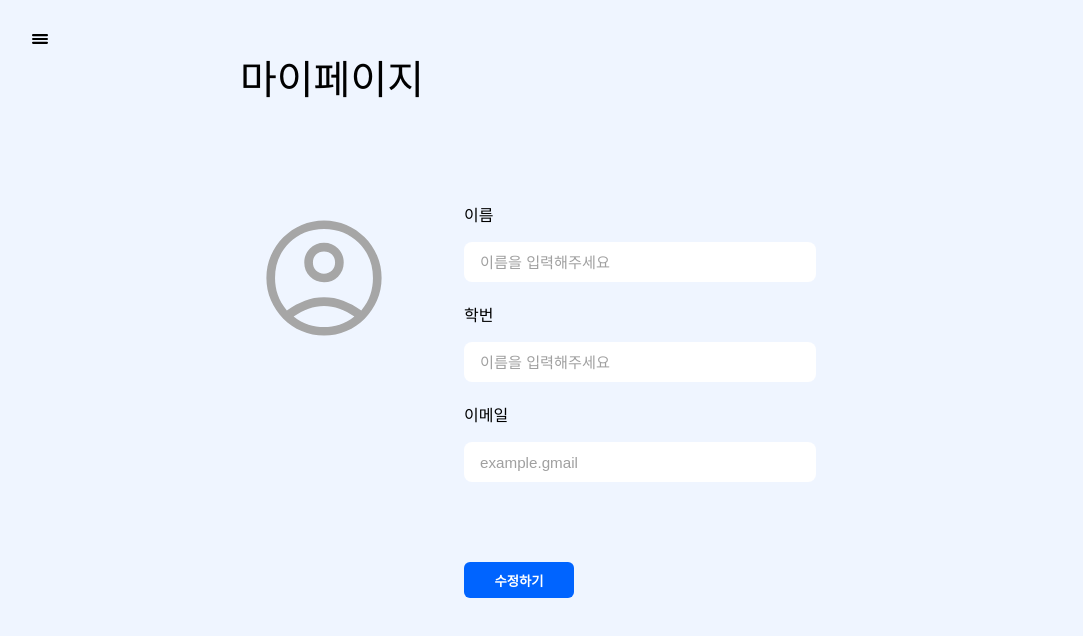
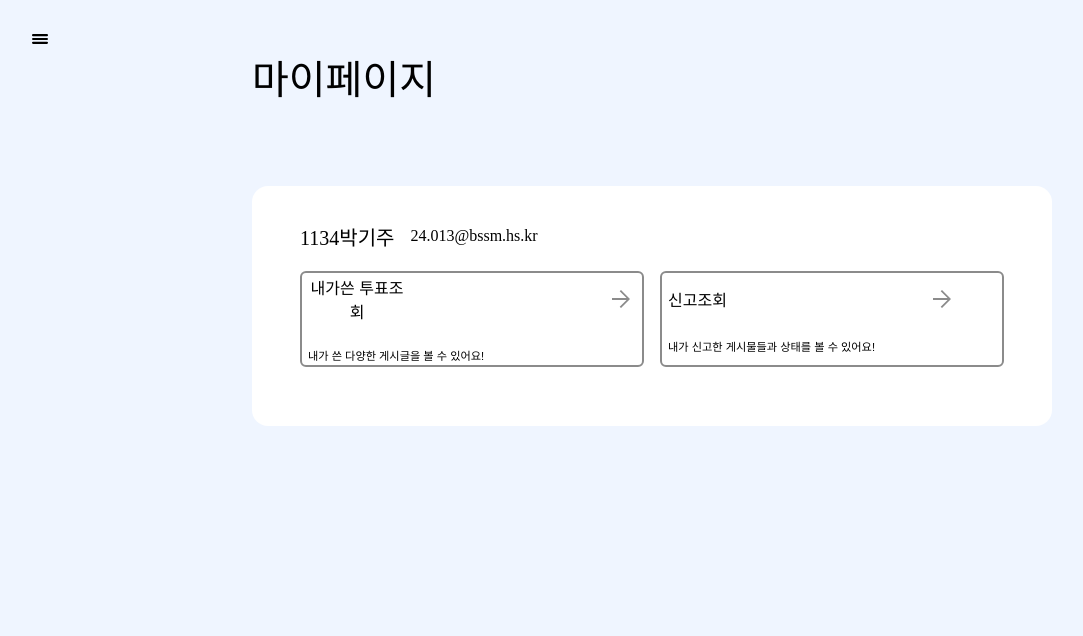
Before and after one commit to pluto-bssm/upik_realfront, a Next.js app in the folder apps/client/: page /mypage in a window 1280 px wide. Shown: the top 636 px of the page, without its empty margins (28-1111 px from the left). Built offline with nearby package versions, Linux system fonts and the light colour scheme; a web font is replaced by a local one.

Commit message:
refact :: 마이페이지 수정

```diff
--- a/apps/client/src/app/mypage/page.tsx
+++ b/apps/client/src/app/mypage/page.tsx
@@ -1,43 +1,59 @@
 "use client";
 
 import React from "react";
-import Image from "next/image";
-import user from "@/app/images/user.svg";
+import arrow from "@/app/images/arrow3.svg";
 import {
   Container,
   Title,
   ContentBox,
-  ProfileImage,
   InfoContainer,
-  Label,
-  Input,
+  NameForm,
+  Name,
+  Form,
   Button,
-  Form
+  ButtonForm,
+  StyledArrowImage,
+  ButtonSection,
+  Buttonp,
+  ButtonSub,
+  ButtonContent
 } from "../style/Mypage"
+
+const name = "1134박기주";
+const email = "24.013@bssm.hs.kr";
 
 export default function Mypage() {
   return (
     <Container>
       <Title>마이페이지</Title>
       <ContentBox>
-        <ProfileImage src={user} alt="유저이미지" />
         <Form>
         <InfoContainer>
-          <div>
-            <Label>이름</Label>
-            <Input placeholder="이름을 입력해주세요" />
-          </div>
-          <div>
-            <Label>학번</Label>
-            <Input placeholder="이름을 입력해주세요" />
-          </div>
-          <div>
-            <Label>이메일</Label>
-            <Input placeholder="example.gmail" />
-          </div>
-
+          <NameForm>
+            <Name>{name}</Name>
+            <p>{email}</p>
+          </NameForm>
+          <ButtonForm>
+            <Button>
+              <ButtonContent>
+                <ButtonSection>
+                <Buttonp>내가쓴 투표조회</Buttonp>
+                <StyledArrowImage src={arrow} alt="checkimg"  width={30} height={30}/>
+                </ButtonSection>
+                <ButtonSub>내가 쓴 다양한 게시글을 볼 수 있어요!</ButtonSub>
+              </ButtonContent>
+            </Button>
+            <Button>
+            <ButtonContent>
+                <ButtonSection>
+                <Buttonp>신고조회</Buttonp>
+                <StyledArrowImage src={arrow} alt="checkimg"  width={30} height={30}/>
+                </ButtonSection>
+                <ButtonSub>내가 신고한 게시물들과 상태를 볼 수 있어요!</ButtonSub>
+              </ButtonContent>
+            </Button>
+          </ButtonForm>
         </InfoContainer>
-        <Button>수정하기</Button>
         </Form>
       </ContentBox>
     </Container>
--- a/apps/client/src/app/style/Mypage.ts
+++ b/apps/client/src/app/style/Mypage.ts
@@ -23,10 +23,9 @@ export const ContentBox = styled.div`
     justify-content: start;
     gap: 10vh;
     width: 100vh;
-
-    margin-left : 3vh;
-
-    margin-top : -10vh;
+    height : 30vh;
+    background-color : #FFFFFF;
+    border-radius: 2vh;
 `;
 
 export const ProfileImage = styled(Image)`
@@ -64,21 +63,30 @@ export const Input = styled.input`
   }
 `;
 
+export const StyledArrowImage = styled(Image)`
+  transition: filter 0.1s ease;
+`;
+
 export const Button = styled.button`
 
-  width: 110px;
-  height: 36px;
-  background-color: #0064ff;
-  color: white;
+  width: 43vh;
+  height: 12vh;
+  background-color: #FFFFFF;
+
   font-weight: 600;
-  border: none;
+  border: 2px solid #8B8B8B;
   border-radius: 6px;
   cursor: pointer;
 
   &:hover {
-    background-color: #0050d7;
+    border: 2px solid #0050d7;
+    ${StyledArrowImage} {
+      filter: invert(22%) sepia(100%) saturate(5740%) hue-rotate(213deg) brightness(95%) contrast(99%);
+
   }
 `;
+
+
 
 
 export const Form =  styled.div`
@@ -87,3 +95,55 @@ export const Form =  styled.div`
   gap : 10vh;
 
 `;
+
+
+export const Name =  styled.p`
+  font-size: 2.5vh;
+`;
+
+
+export const NameForm =  styled.div`
+  display : flex;
+  justify-content : start;
+  align-items: end;
+  gap : 2vh;
+  margin-left : 6vh;
+  margin-top : -15vh;
+`;
+
+export const ButtonForm =  styled.div`
+  display : flex;
+  justify-content : start;
+  align-items: end;
+  gap : 2vh;
+  margin-left : 6vh;
+  margin-top : 0vh;
+`;
+
+export const ButtonSection =  styled.div`
+  display : flex;
+  justify-content : start;
+  align-items: start;
+  gap : 25vh;
+`;
+
+export const Buttonp =  styled.p`
+  font-size: 2vh;
+  font-weight: 400;
+
+`;
+
+
+export const ButtonSub =  styled.p`
+  font-size: 1.4vh;
+  font-weight: 400;
+`;
+
+
+
+export const ButtonContent =  styled.div`
+  display : flex;
+  flex-direction : column;
+  align-items : start;
+  gap : 3vh;
+`;
```
Also changed, not shown: apps/client/src/app/images/arrow3.svg (added).
